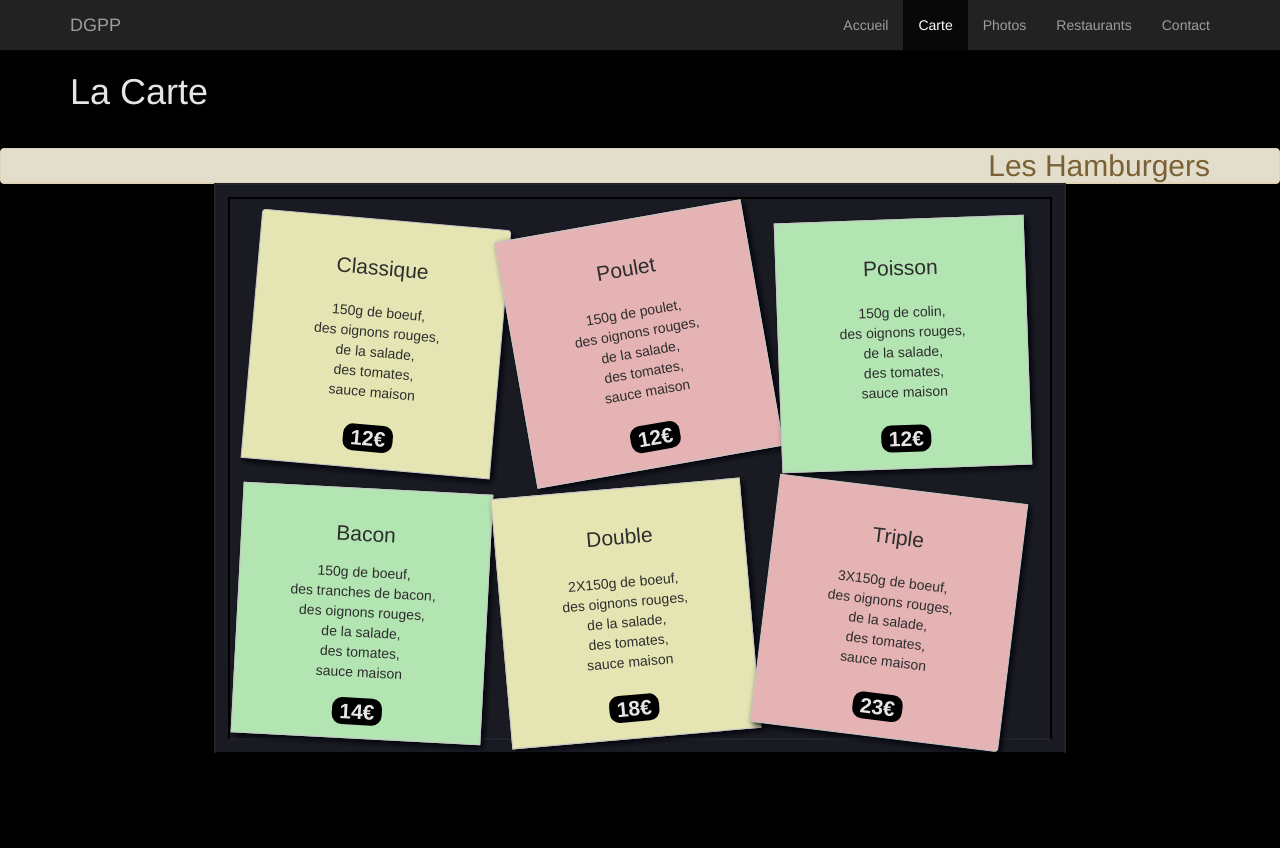
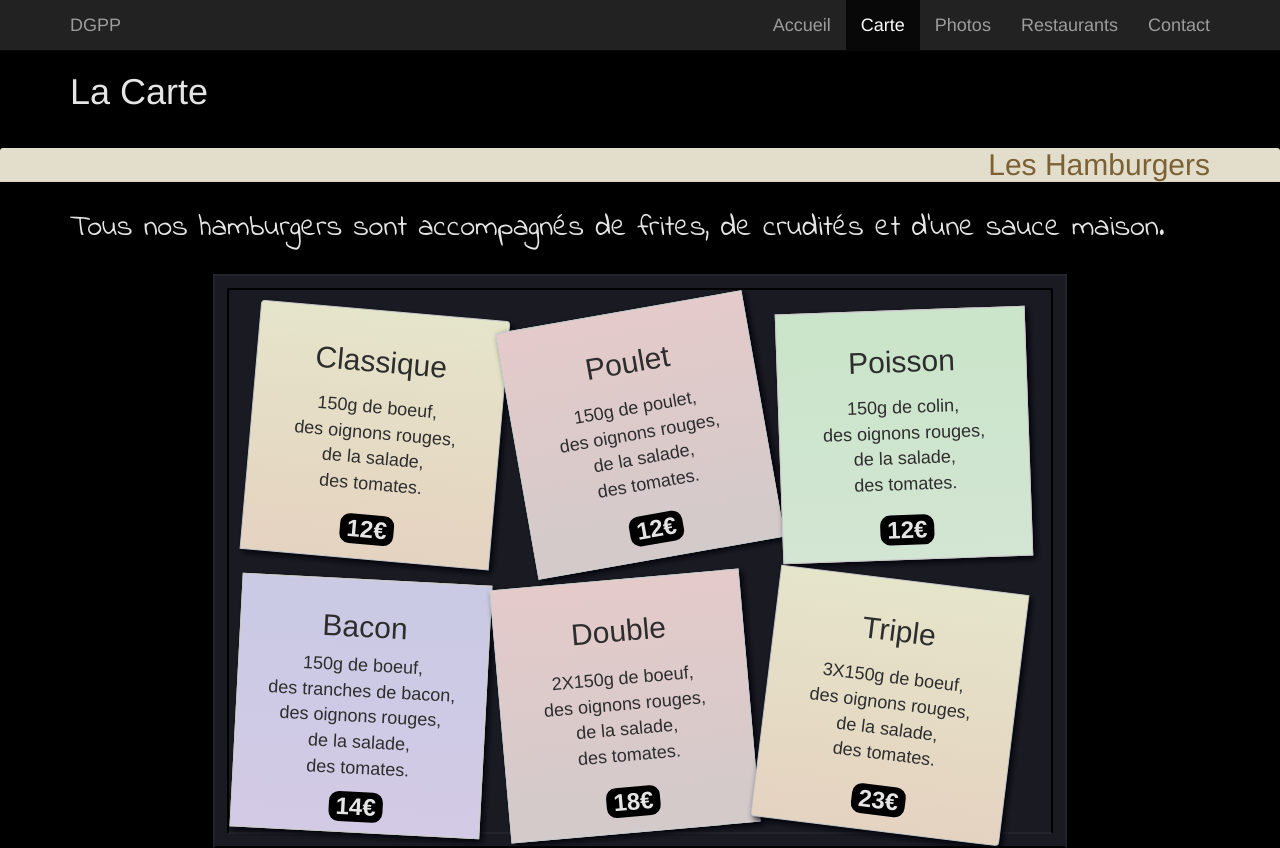
Before and after one commit to vanmaerckechri/restaurant-css-framework, a plain HTML site: page carte.html in a window 1280 px wide. Before the commit the page ends 800 px from the top, so only its background shows below. Drawn offline with Linux system fonts and the light colour scheme.

Commit message:
Augm taille fonts et amelio visu carte

```diff
--- a/assets/scss/_base.scss
+++ b/assets/scss/_base.scss
@@ -9,6 +9,7 @@ body
 }
 header
 {
+	font-size: 18px;
 }
 nav
 {
--- a/assets/scss/_layout.scss
+++ b/assets/scss/_layout.scss
@@ -19,6 +19,10 @@
 		h1, p
 		{
 			@extend .textCouleurEtOmbres;
+		}
+		p
+		{
+			font-size: 24px;
 		}
 	}
 
@@ -55,6 +59,7 @@
 			{
 				color: white;
 				line-height: 2em;
+				font-size: 18px;
 			}
 		}
 	}
@@ -70,6 +75,12 @@
 
 .carte
 {
+	section
+	{
+		border: none;
+		background-color: black;
+		margin-bottom: 20em;
+	}
 	h1
 	{
 		margin-top: 2em;
@@ -79,6 +90,14 @@
 		padding-top: 0;
 		padding-bottom: 0;
 		text-align: right;
+	}
+	p.panel-body
+	{
+		margin-top: 10px;
+		background-color: black;
+		color: white;
+		font-size: 30px;
+    	font-family: 'Indie Flower', cursive;
 	}
 	.hamburger
 	{
@@ -113,41 +132,45 @@
 				box-shadow: 3px 3px 6px rgba(0, 0, 10, .9);
 				&:first-child
 				{
-					background-color: $postite1;
+					@extend .postite1;
 					transform: rotate(5deg);
 				}
 				&:nth-child(2)
 				{
-					background-color: $postite2;
+					@extend .postite2;
 					transform: rotate(-10deg);
 				}
 				&:nth-child(3)
 				{
-					background-color: $postite3;
+					@extend .postite3;
 					transform: rotate(-2deg);
 				}
 				&:nth-child(4)
 				{
-					background-color: $postite3;
+					@extend .postite4;
 					transform: rotate(3deg);
 				}
 				&:nth-child(5)
 				{
-					background-color: $postite1;
+					@extend .postite2;
 					transform: rotate(-5deg);
 				}
 				&:nth-child(6)
 				{
-					background-color: $postite2;
+					@extend .postite1;
 					transform: rotate(7deg);
+				}
+				p
+				{
+					font-size: 18px;
 				}
 				h3
 				{
-					font-size: 1.5em;
+					font-size: 30px;
 				}
 				.badge
 				{
-					font-size: 1.5em;
+					font-size: 24px;
 					background-color: black;
 				}
 			}
@@ -219,11 +242,20 @@ body
 		}
 		.resto
 		{
+			h2, p
+			{
+				background-color: rgba(0, 0, 0, .7);
+			}
+			h2
+			{
+				margin: 25px 0;
+			}
 			border: 2px solid white;
 			margin-bottom: 1em;
 			.resto1, .resto2
 			{
 				@extend .textCouleurEtOmbres;
+				font-size: 18px;
 				height: 422px;
 			}
 			.resto1
--- a/assets/scss/_variables.scss
+++ b/assets/scss/_variables.scss
@@ -1,10 +1,25 @@
 /* variables */
 $perspLum: rgb(40, 40, 50);
-$postite1: rgb(255, 255, 200);
-$postite2: rgb(255, 200, 200);
-$postite3: rgb(200, 255, 200);
 
 /* extend */
+.postite1
+{
+	background-image:linear-gradient(rgb(255, 255, 225), rgb(255, 235, 215));
+}
+.postite2
+{
+	background-image:linear-gradient(rgb(255, 225, 225), rgb(235, 225, 225));
+}
+.postite3
+{
+	background-image:linear-gradient(rgb(225, 255, 225), rgb(235, 255, 235));
+}
+.postite4
+{
+	background-image:linear-gradient(rgb(225, 225, 255), rgb(235, 225, 255));
+}
+
+
 .etablissementBg
 {
 	background-size: cover;
@@ -13,5 +28,5 @@ $postite3: rgb(200, 255, 200);
 .textCouleurEtOmbres
 {
 	color: white;
-	text-shadow: 1px 1px 1px rgba(0, 0, 20, 1);
+	text-shadow: 1px 1px 3px rgba(0, 0, 20, 1);
 }
--- a/carte.html
+++ b/carte.html
@@ -12,6 +12,7 @@
     <link rel="icon" type="image/png" sizes="16x16" href="./favicon-16x16.png">
     <link rel="manifest" href="./manifest.json">
     <link rel="mask-icon" href="./safari-pinned-tab.svg" color="#5bbad5">
+    <link href="https://fonts.googleapis.com/css?family=Indie+Flower" rel="stylesheet">
     <meta name="theme-color" content="#d4c018">
 </head>
 <body>
@@ -45,36 +46,37 @@
             <div class="panel-heading container-fluid">
                 <h2 class="container">Les Hamburgers</h2>
             </div>
+            <p class="panel-body container">Tous nos hamburgers sont accompagnés de frites, de crudités et d'une sauce maison.</p>
             <div class="col-xs-12 col-md-10 col-md-offset-1 col-lg-8 col-lg-offset-2 hamburger">
                 <ul class="list-group container-fluid">
                     <li class="list-group-item justify-content-between">
                         <h3>Classique</h3>
-                        <p>150g de boeuf, <br/>des oignons rouges, <br/>de la salade, <br/>des tomates, <br/>sauce maison</p>
+                        <p>150g de boeuf, <br/>des oignons rouges, <br/>de la salade, <br/>des tomates.</p>
                         <span class="badge badge-default badge-pill">12€</span>
                     </li>
                     <li class="list-group-item justify-content-between">
                         <h3>Poulet</h3>
-                        <p>150g de poulet, <br/>des oignons rouges, <br/>de la salade, <br/>des tomates, <br/>sauce maison</p>
+                        <p>150g de poulet, <br/>des oignons rouges, <br/>de la salade, <br/>des tomates.</p>
                         <span class="badge badge-default badge-pill">12€</span>
                     </li>
                     <li class="list-group-item justify-content-between">
                         <h3>Poisson</h3>
-                        <p>150g de colin, <br/>des oignons rouges, <br/>de la salade, <br/>des tomates, <br/>sauce maison</p>
+                        <p>150g de colin, <br/>des oignons rouges, <br/>de la salade, <br/>des tomates.</p>
                         <span class="badge badge-default badge-pill">12€</span>
                     </li>
                     <li class="list-group-item justify-content-between">
                         <h3>Bacon</h3>
-                        <p>150g de boeuf, <br/>des tranches de bacon, <br/>des oignons rouges, <br/>de la salade, <br/>des tomates, <br/>sauce maison</p>
+                        <p>150g de boeuf, <br/>des tranches de bacon, <br/>des oignons rouges, <br/>de la salade, <br/>des tomates.</p>
                         <span class="badge badge-default badge-pill">14€</span>
                     </li>
                     <li class="list-group-item justify-content-between">
                         <h3>Double</h3>
-                        <p>2X150g de boeuf, <br/>des oignons rouges, <br/>de la salade, <br/>des tomates, <br/>sauce maison</p>
+                        <p>2X150g de boeuf, <br/>des oignons rouges, <br/>de la salade, <br/>des tomates.</p>
                         <span class="badge badge-default badge-pill">18€</span>
                     </li>
                     <li class="list-group-item justify-content-between">
                         <h3>Triple</h3>
-                        <p>3X150g de boeuf, <br/>des oignons rouges, <br/>de la salade, <br/>des tomates, <br/>sauce maison</p>
+                        <p>3X150g de boeuf, <br/>des oignons rouges, <br/>de la salade, <br/>des tomates.</p>
                         <span class="badge badge-default badge-pill">23€</span>
                     </li>
                 </ul>
```
Also changed, not shown: assets/css/style.css, 1 other file.
